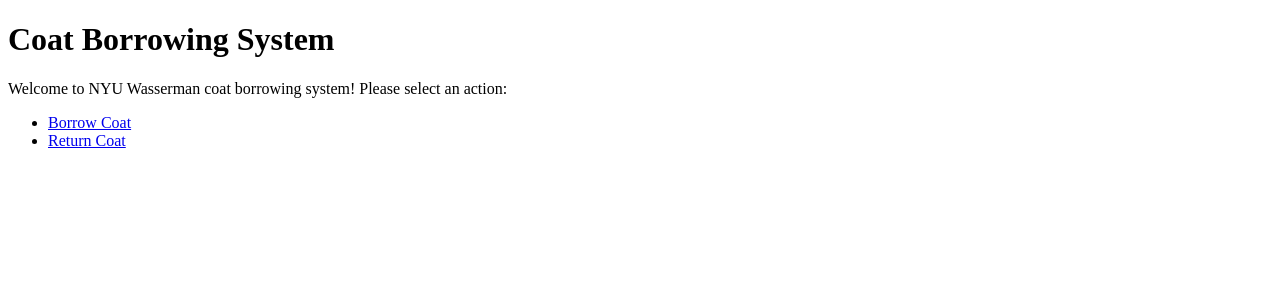
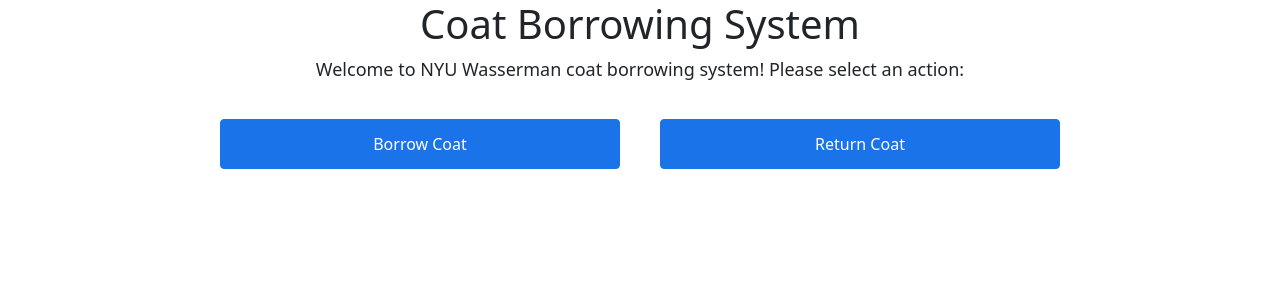
Before and after one commit to sidart069/CoatCheck-NYU-Wasserman, a Flask app: page / in a window 1280 px wide. Shown: the top 300 px of the page. Run offline with Flask 3, Linux system fonts and the light colour scheme.

Commit message:
Front End Code

```diff
--- a/templates/index.html
+++ b/templates/index.html
@@ -2,13 +2,27 @@
 <html>
   <head>
     <title>Coat Borrowing System</title>
+    <link rel="stylesheet" href="style.css" />
+    <link
+      href="https://cdn.jsdelivr.net/npm/bootstrap@5.3.0-alpha3/dist/css/bootstrap.min.css"
+      rel="stylesheet"
+      integrity="sha384-KK94CHFLLe+nY2dmCWGMq91rCGa5gtU4mk92HdvYe+M/SXH301p5ILy+dN9+nJOZ"
+      crossorigin="anonymous"
+    />
   </head>
   <body>
     <h1>Coat Borrowing System</h1>
-    <p>Welcome to NYU Wasserman coat borrowing system! Please select an action:</p>
-    <ul>
-      <li><a href="/borrow">Borrow Coat</a></li>
-      <li><a href="/return">Return Coat</a></li>
-    </ul>
+    <p>
+      Welcome to NYU Wasserman coat borrowing system! Please select an action:
+    </p>
+    <div class="box-container">
+      <a class="box" href="/borrow">Borrow Coat</a>
+      <a class="box" href="/return">Return Coat</a>
+    </div>
+    <script
+      src="https://cdn.jsdelivr.net/npm/bootstrap@5.3.0-alpha3/dist/js/bootstrap.bundle.min.js"
+      integrity="sha384-ENjdO4Dr2bkBIFxQpeoTz1HIcje39Wm4jDKdf19U8gI4ddQ3GYNS7NTKfAdVQSZe"
+      crossorigin="anonymous"
+    ></script>
   </body>
 </html>
--- /dev/null
+++ b/templates/style.css
@@ -0,0 +1,64 @@
+/* Apply Material UI font and colors to the body */
+body {
+  font-family: Roboto, sans-serif;
+  background-color: #f5f5f5;
+  color: #333;
+}
+
+/* Style the header */
+h1 {
+  font-size: 32px;
+  font-weight: 500;
+  text-align: center;
+  margin-top: 50px;
+}
+
+/* Style the paragraph */
+p {
+  font-size: 18px;
+  font-weight: 400;
+  text-align: center;
+  margin: 30px 0;
+}
+
+/* Style the unordered list */
+ul {
+  list-style: none;
+  margin: 0;
+  padding: 0;
+  display: flex;
+  justify-content: center;
+}
+
+/* Style the list items */
+li {
+  margin: 0 10px;
+}
+
+/* Style the links */
+a {
+  height: 50px;
+  width: 400px;
+  border-radius: 4px;
+  text-decoration: none !important;
+  color: #fff !important;
+  background-color: #1a73e8;
+  cursor: pointer;
+  transition: background-color 0.3s ease;
+  border: 1px solid #1a73e8;
+  display: flex;
+
+  margin: 20px;
+  align-items: center;
+  justify-content: center;
+}
+
+/* Style the hover effect on links */
+a:hover {
+  background-color: #0d47a1;
+}
+
+.box-container {
+  display: flex;
+  justify-content: center;
+}
```
Also changed, not shown: templates/borrow.html (+43 -9 lines), templates/borrow_success.html (+16 -1 lines), templates/return.html (+27 -5 lines), templates/return_success.html (+16 -1 lines), 1 other file.
